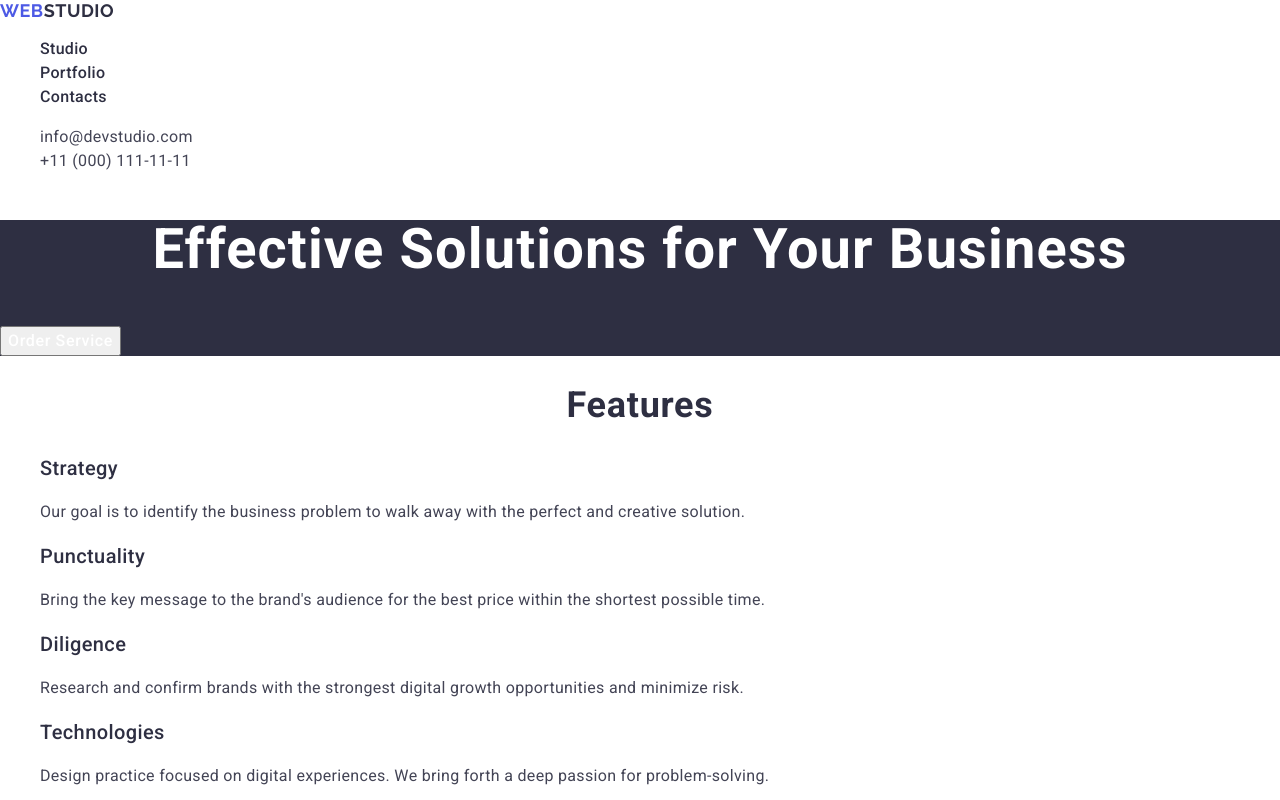
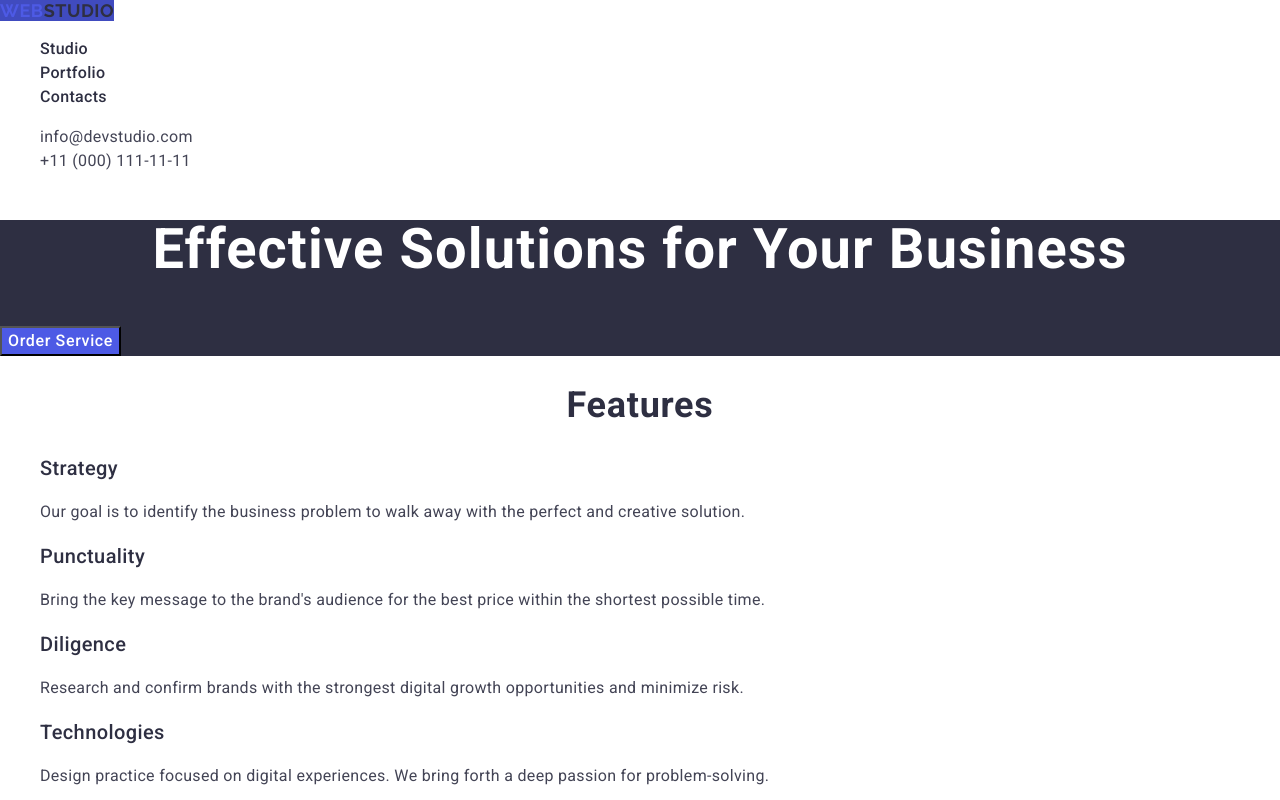
Before and after one commit to Annmarusya/goit-markup-hw-02, a plain HTML site: page index.html in a window 1280 px wide. Shown: the top 800 px of the page. Drawn offline with nearby package versions, Linux system fonts and the light colour scheme.

```diff
--- a/css/styles.css
+++ b/css/styles.css
@@ -90,6 +90,11 @@ a {
         line-height: 1.5;
         letter-spacing: 0.04em;
         color: #fff;
+        background-color: #4d5ae5;
+        cursor: pointer;
+}
+.header-logo:hover, .header-logo:focus{
+    background-color: #404bbf;
 }
 
 .features {}
```
